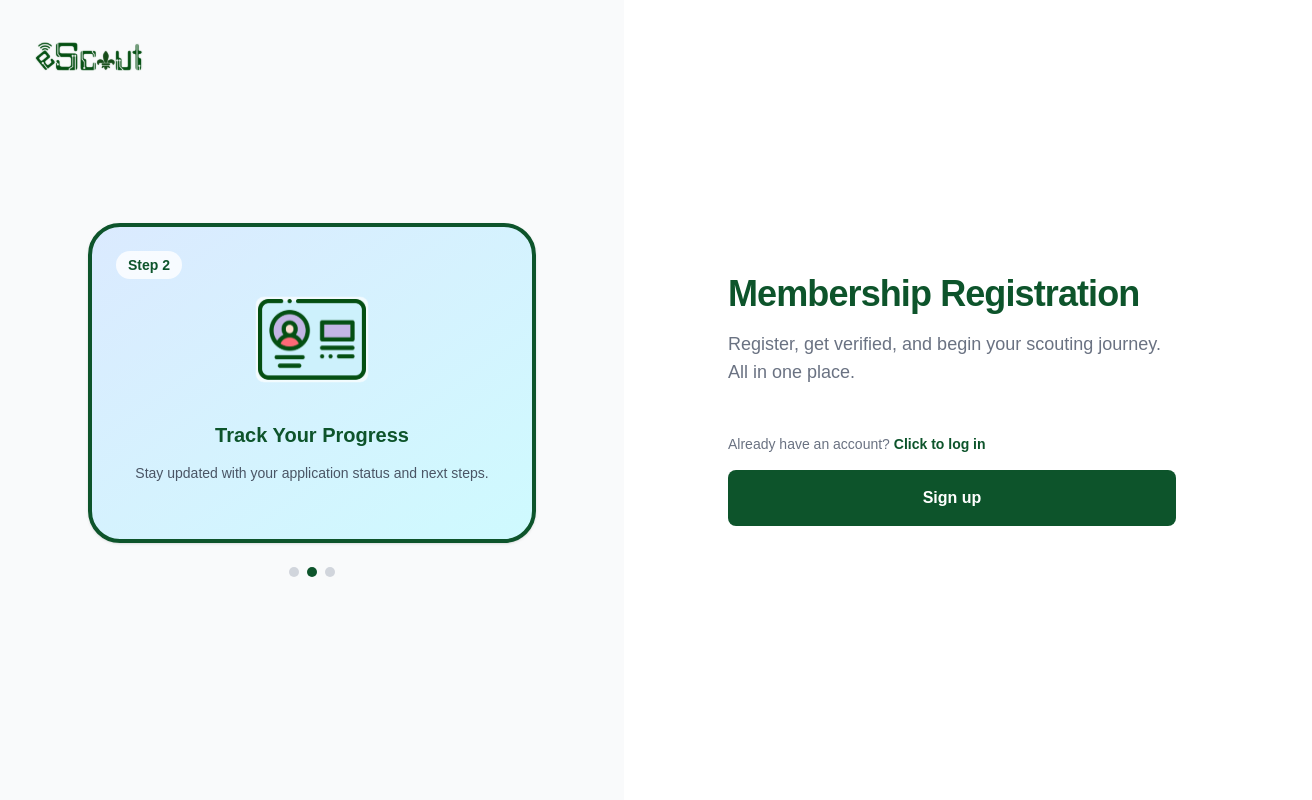
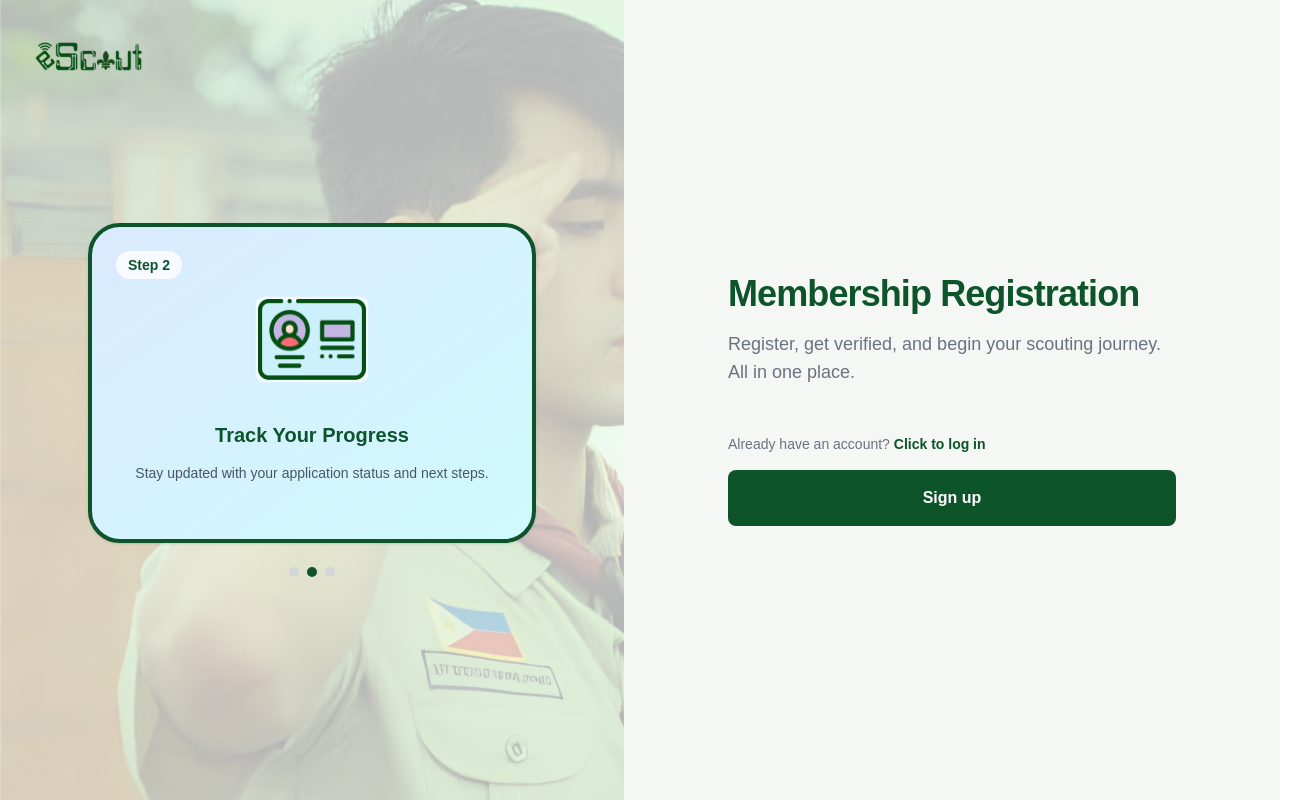
Before and after one commit to ictu-bsp/bsp-digital-platform, a Next.js app: page / in a window 1280 px wide. Shown: the whole page, 1312 px wide, since content can reach past the window. Built offline with nearby package versions, Linux system fonts and the light colour scheme.

Commit message:
Refactor code structure for improved readability and maintainability

```diff
--- a/src/app/(public)/login/page.tsx
+++ b/src/app/(public)/login/page.tsx
@@ -41,7 +41,7 @@ export default function LoginPage() {
   }, [state, router]);
 
   return (
-    <main className="flex min-h-screen flex-col bg-[#f4f6f3] md:flex-row md:items-stretch">
+    <main className="flex min-h-screen flex-col bg-[#f4f6f3] md:fixed md:inset-0 md:flex-row md:items-stretch">
       <section className="w-full md:w-[46%] md:min-h-screen">
         <div className="relative h-[300px] w-full sm:h-[400px] md:h-full">
           <Image
--- a/src/app/(public)/page.tsx
+++ b/src/app/(public)/page.tsx
@@ -3,22 +3,31 @@ import { BrandLogo } from "@/components-general/BrandLogo";
 import { OnboardingCarousel } from "@/app/(public)/components/carousel/OnboardingCarousel";
 import { Button } from "@/components-general/ui/Button";
 import Link from "next/link";
-
+import Image from "next/image";
 
 export default function LandingPage() {
   return (
-    <main className="flex min-h-screen flex-col bg-white md:flex-row">
+    <main className="flex min-h-screen flex-col bg-white md:fixed md:inset-0 md:flex-row md:h-screen md:overflow-hidden">
       <section className="flex flex-1 flex-col items-center justify-center bg-gray-50 px-6 py-8 md:h-screen md:px-12 md:py-12">
-        <div className="mb-8 w-full text-center md:absolute md:left-8 md:top-8 md:text-left">
+        <div className="absolute inset-0 z-0 pointer-events-none select-none">
+          <Image
+            src="/scout-ambas-landingbg.svg"
+            alt="Landing Page Backdrop"
+            fill
+            priority
+            className="object-cover object-center opacity-30"
+          />
+        </div>
+        <div className="relative z-10 mb-8 w-full text-center md:absolute md:left-8 md:top-8 md:text-left">
           <BrandLogo />
         </div>
 
-        <div className="w-full max-w-sm md:max-w-md">
+        <div className="relative z-10 w-full max-w-sm md:max-w-md">
           <OnboardingCarousel />
         </div>
       </section>
 
-      <section className="flex flex-1 flex-col items-center justify-center px-6 pb-12 pt-8 md:h-screen md:px-16 md:py-16">
+      <section className="relative z-10 bg-[#f4f7f4] w-full md:w-1/2 flex flex-1 flex-col items-center justify-center px-6 pb-12 pt-8 md:h-screen md:px-16 md:py-16">
         <div className="w-full max-w-md text-center md:text-left">
           <h2 className="mb-4 text-2xl font-bold tracking-tight text-green-900 md:text-4xl">
             Membership Registration
```
Also changed, not shown: public/scout-ambas-landingbg.svg (added).
